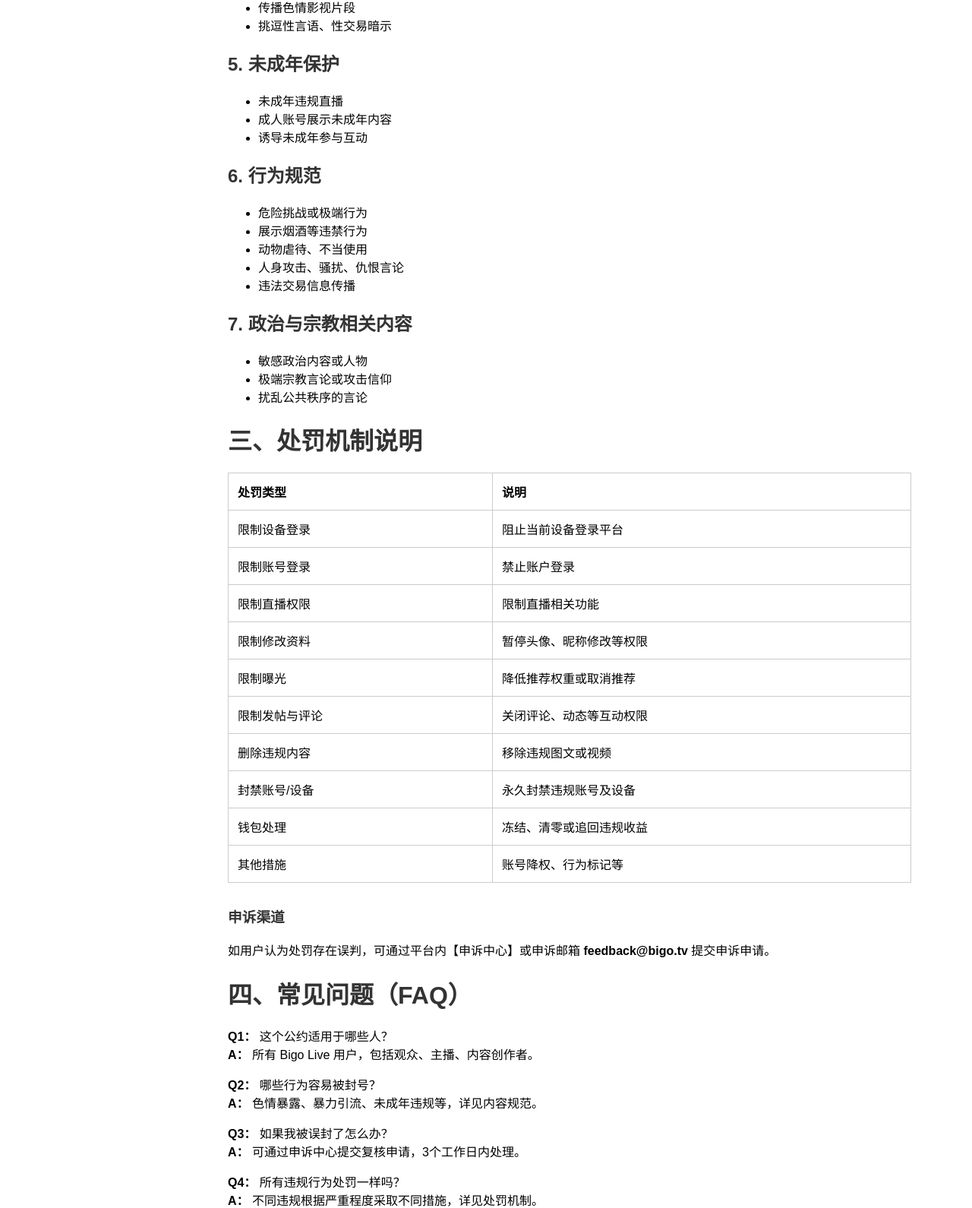
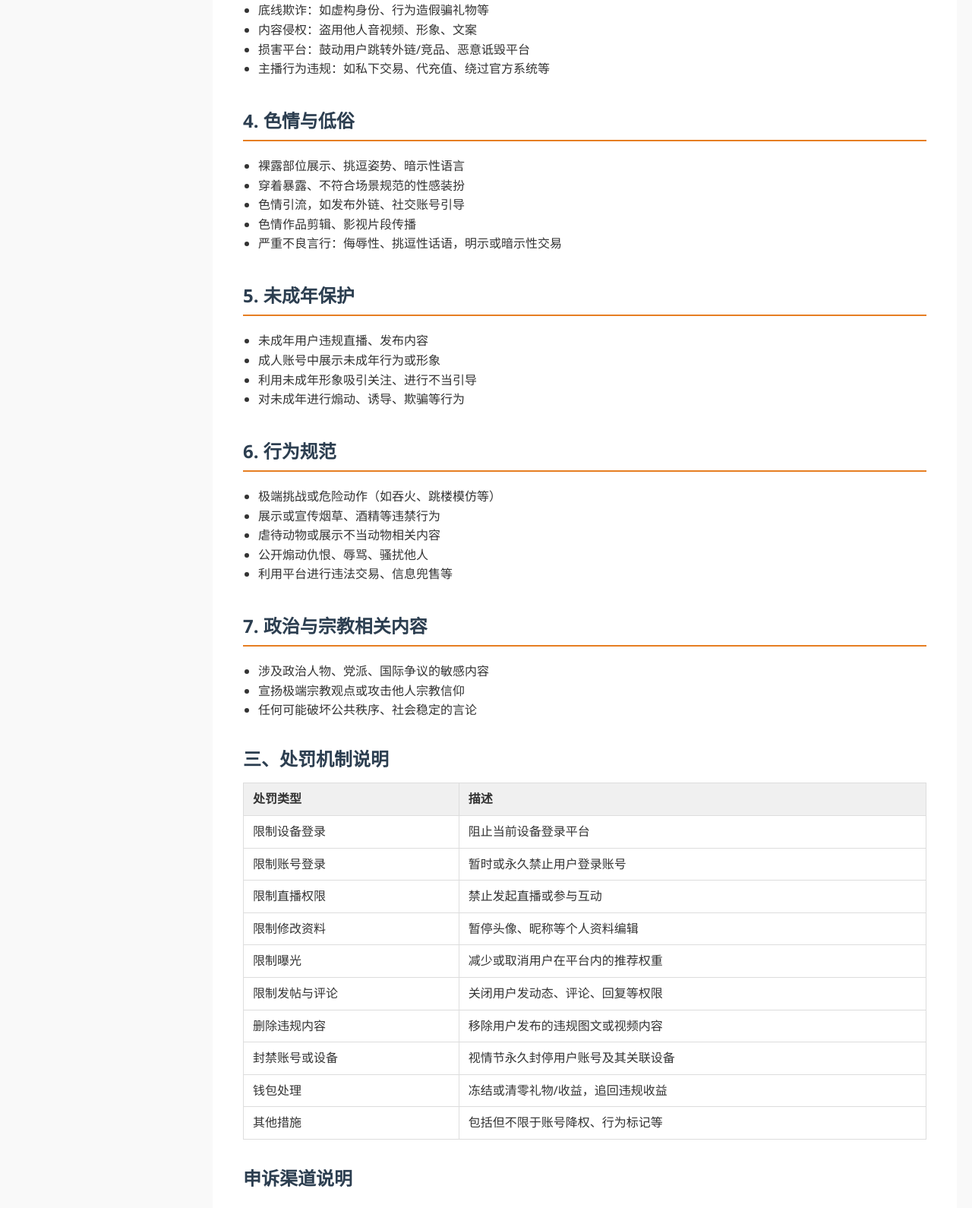
Before and after one commit to sigmund399/New-bigo-community-guidelines, a plain HTML site: page index.html in a window 1280 px wide. Shown: the part 1210-2800 px from the top of the page at 76% size. Drawn offline with Linux system fonts and the light colour scheme.

Commit message:
Update index.html

```diff
--- a/index.html
+++ b/index.html
@@ -1,78 +1,111 @@
 <!DOCTYPE html>
-<html lang="zh">
+<html lang="zh-CN">
 <head>
 <meta charset="UTF-8" />
-  <meta name="viewport" content="width=device-width, initial-scale=1.0"/>
+<meta name="viewport" content="width=device-width, initial-scale=1" />
 <title>Bigo Live 社区公约</title>
 <style>
   body {
     margin: 0;
-      font-family: Arial, sans-serif;
-      display: flex;
+    font-family: "Segoe UI", Tahoma, Geneva, Verdana, sans-serif;
+    line-height: 1.6;
+    background-color: #f9f9f9;
+    color: #333;
   }
-    nav {
-      width: 250px;
-      background-color: #f5f5f5;
+  #sidebar {
+    position: fixed;
+    top: 0;
+    left: 0;
+    width: 260px;
+    height: 100vh;
+    background-color: #2c3e50;
     padding: 20px;
-      height: 100vh;
     overflow-y: auto;
-      position: fixed;
+    box-sizing: border-box;
   }
-    nav h2 {
-      font-size: 16px;
-      margin-bottom: 10px;
+  #sidebar h2 {
+    color: #ecf0f1;
+    margin-top: 0;
+    font-size: 22px;
+    margin-bottom: 20px;
+    border-bottom: 1px solid #34495e;
+    padding-bottom: 10px;
   }
-    nav a {
+  #sidebar a {
     display: block;
+    color: #bdc3c7;
+    text-decoration: none;
     margin: 8px 0;
-      color: #007BFF;
-      text-decoration: none;
+    padding-left: 10px;
+    border-left: 3px solid transparent;
+    transition: border-color 0.3s, color 0.3s;
   }
-    nav a:hover {
-      text-decoration: underline;
+  #sidebar a:hover, #sidebar a.active {
+    color: #ecf0f1;
+    border-left-color: #e67e22;
+    background-color: #34495e;
   }
   main {
-      margin-left: 270px;
-      padding: 30px;
+    margin-left: 280px;
+    padding: 40px 40px 80px 40px;
     max-width: 900px;
+    background: #fff;
   }
-    h1, h2, h3 {
-      color: #333;
+  h1, h2, h3, h4 {
+    color: #2c3e50;
+  }
+  h1 {
+    margin-bottom: 0.5em;
+  }
+  h2 {
+    margin-top: 1.5em;
+    border-bottom: 2px solid #e67e22;
+    padding-bottom: 6px;
+  }
+  h3 {
+    margin-top: 1.2em;
+  }
+  ul {
+    padding-left: 20px;
   }
   table {
+    border-collapse: collapse;
     width: 100%;
-      border-collapse: collapse;
     margin-top: 10px;
-      margin-bottom: 30px;
+    margin-bottom: 20px;
   }
   table, th, td {
-      border: 1px solid #ccc;
+    border: 1px solid #ddd;
   }
   th, td {
-      padding: 12px;
+    padding: 8px 12px;
     text-align: left;
+  }
+  th {
+    background-color: #f0f0f0;
+  }
+  .section {
+    margin-bottom: 2em;
+  }
+  .subsection {
+    margin-bottom: 1.2em;
   }
 </style>
 </head>
 <body>
 
-<nav>
-  <h2>目录导航</h2>
-  <a href="#section1">一、总则与适用范围</a>
-  <a href="#section2">二、内容规范模块</a>
-  <a href="#violence">1. 暴力与犯罪</a>
-  <a href="#gambling">2. 赌博活动</a>
-  <a href="#platform">3. 平台利益</a>
-  <a href="#sexual">4. 色情与低俗</a>
-  <a href="#minor">5. 未成年保护</a>
-  <a href="#behavior">6. 行为规范</a>
-  <a href="#politics">7. 政治与宗教</a>
-  <a href="#section3">三、处罚机制说明</a>
-  <a href="#section4">四、常见问题 FAQ</a>
+<nav id="sidebar">
+  <h2>Bigo Live 社区公约</h2>
+  <a href="#general" class="active">一、总则与适用范围</a>
+  <a href="#content-rules">二、内容规范模块</a>
+  <a href="#punishment">三、处罚机制说明</a>
+  <a href="#appeal">申诉渠道说明</a>
+  <a href="#faq">四、常见问题（FAQ）</a>
 </nav>
 
 <main>
-  <h1 id="section1">一、总则与适用范围</h1>
+  <section id="general" class="section">
+    <h1>一、总则与适用范围</h1>
     <p>为维护 Bigo Live 社区的秩序与健康生态，我们致力于打造一个 <strong>安全、尊重、包容</strong> 的才艺展示与互动平台。为此，Bigo Live 对所有用户行为制定以下管理规范。</p>
     <p>本社区公约适用于所有用户、主播及内容创作者，并涵盖平台内所有内容与功能形式，包括但不限于：</p>
     <ul>
@@ -83,11 +116,21 @@
       <li>评论互动</li>
       <li>用户资料等</li>
     </ul>
-  <p>Bigo Live 用户需遵守所在国家/地区的法律法规，以及平台的社区管理规定。若有违反，平台有权采取包括但不限于删除违规内容、限制账号或设备登录、限制功能使用、封禁账号或设备等措施。</p>
+    <p>Bigo Live 用户需遵守所在国家/地区的法律法规，以及平台的社区管理规定。若有违反，平台有权采取包括但不限于：</p>
+    <ul>
+      <li>删除违规内容</li>
+      <li>限制账号/设备登录</li>
+      <li>限制功能使用（如直播、评论等）</li>
+      <li>封禁账号或设备</li>
+    </ul>
+  </section>
 
-  <h1 id="section2">二、内容规范模块</h1>
+  <section id="content-rules" class="section">
+    <h1>二、内容规范模块</h1>
+    <p>为统一违规行为判定标准，平台将违规内容分为以下 7 个核心类别，并依据情节严重程度进行处理。包括但不限于以下行为：</p>
 
-  <h2 id="violence">1. 暴力与犯罪</h2>
+    <div class="subsection" id="violence">
+      <h2>1. 暴力与犯罪</h2>
       <ul>
         <li>展示真实暴力、血腥场面</li>
         <li>鼓吹或演示毒品使用、制贩</li>
@@ -96,83 +139,154 @@
         <li>展示影视或游戏中的极端暴力片段</li>
         <li>使用暴力引流、表演伤害行为</li>
       </ul>
+    </div>
 
-  <h2 id="gambling">2. 赌博活动</h2>
+    <div class="subsection" id="gambling">
+      <h2>2. 赌博活动</h2>
       <ul>
-    <li>任何形式的传统或虚拟博彩</li>
+        <li>涉及任何形式的传统或虚拟博彩（如轮盘、棋牌、下注游戏）</li>
         <li>引导用户参与抽奖赌博或提供投注信息</li>
         <li>虚构的“中大奖”误导宣传</li>
       </ul>
+    </div>
 
-  <h2 id="platform">3. 平台利益相关违规</h2>
+    <div class="subsection" id="platform-integrity">
+      <h2>3. 平台利益相关违规</h2>
       <ul>
-    <li>误导性广告、虚假承诺</li>
-    <li>虚构身份、骗礼物</li>
-    <li>内容侵权</li>
-    <li>恶意诋毁平台或引流跳转</li>
-    <li>绕过官方系统的私下交易行为</li>
+        <li>不当宣传：误导性广告、虚假承诺</li>
+        <li>底线欺诈：如虚构身份、行为造假骗礼物等</li>
+        <li>内容侵权：盗用他人音视频、形象、文案</li>
+        <li>损害平台：鼓动用户跳转外链/竞品、恶意诋毁平台</li>
+        <li>主播行为违规：如私下交易、代充值、绕过官方系统等</li>
       </ul>
+    </div>
 
-  <h2 id="sexual">4. 色情与低俗</h2>
+    <div class="subsection" id="sexual-content">
+      <h2>4. 色情与低俗</h2>
       <ul>
-    <li>裸露部位展示、挑逗姿势</li>
-    <li>穿着暴露、不符合场景规范</li>
-    <li>色情引流、外链诱导</li>
-    <li>传播色情影视片段</li>
-    <li>挑逗性言语、性交易暗示</li>
+        <li>裸露部位展示、挑逗姿势、暗示性语言</li>
+        <li>穿着暴露、不符合场景规范的性感装扮</li>
+        <li>色情引流，如发布外链、社交账号引导</li>
+        <li>色情作品剪辑、影视片段传播</li>
+        <li>严重不良言行：侮辱性、挑逗性话语，明示或暗示性交易</li>
       </ul>
+    </div>
 
-  <h2 id="minor">5. 未成年保护</h2>
+    <div class="subsection" id="minor-protection">
+      <h2>5. 未成年保护</h2>
       <ul>
-    <li>未成年违规直播</li>
-    <li>成人账号展示未成年内容</li>
-    <li>诱导未成年参与互动</li>
+        <li>未成年用户违规直播、发布内容</li>
+        <li>成人账号中展示未成年行为或形象</li>
+        <li>利用未成年形象吸引关注、进行不当引导</li>
+        <li>对未成年进行煽动、诱导、欺骗等行为</li>
       </ul>
+    </div>
 
-  <h2 id="behavior">6. 行为规范</h2>
+    <div class="subsection" id="behavioral-rules">
+      <h2>6. 行为规范</h2>
       <ul>
-    <li>危险挑战或极端行为</li>
-    <li>展示烟酒等违禁行为</li>
-    <li>动物虐待、不当使用</li>
-    <li>人身攻击、骚扰、仇恨言论</li>
-    <li>违法交易信息传播</li>
+        <li>极端挑战或危险动作（如吞火、跳楼模仿等）</li>
+        <li>展示或宣传烟草、酒精等违禁行为</li>
+        <li>虐待动物或展示不当动物相关内容</li>
+        <li>公开煽动仇恨、辱骂、骚扰他人</li>
+        <li>利用平台进行违法交易、信息兜售等</li>
       </ul>
+    </div>
 
-  <h2 id="politics">7. 政治与宗教相关内容</h2>
+    <div class="subsection" id="political-religious">
+      <h2>7. 政治与宗教相关内容</h2>
       <ul>
-    <li>敏感政治内容或人物</li>
-    <li>极端宗教言论或攻击信仰</li>
-    <li>扰乱公共秩序的言论</li>
+        <li>涉及政治人物、党派、国际争议的敏感内容</li>
+        <li>宣扬极端宗教观点或攻击他人宗教信仰</li>
+        <li>任何可能破坏公共秩序、社会稳定的言论</li>
       </ul>
+    </div>
+  </section>
 
-  <h1 id="section3">三、处罚机制说明</h1>
+  <section id="punishment" class="section">
+    <h1>三、处罚机制说明</h1>
     <table>
       <thead>
-      <tr><th>处罚类型</th><th>说明</th></tr>
+        <tr>
+          <th>处罚类型</th>
+          <th>描述</th>
+        </tr>
       </thead>
       <tbody>
-      <tr><td>限制设备登录</td><td>阻止当前设备登录平台</td></tr>
-      <tr><td>限制账号登录</td><td>禁止账户登录</td></tr>
-      <tr><td>限制直播权限</td><td>限制直播相关功能</td></tr>
-      <tr><td>限制修改资料</td><td>暂停头像、昵称修改等权限</td></tr>
-      <tr><td>限制曝光</td><td>降低推荐权重或取消推荐</td></tr>
-      <tr><td>限制发帖与评论</td><td>关闭评论、动态等互动权限</td></tr>
-      <tr><td>删除违规内容</td><td>移除违规图文或视频</td></tr>
-      <tr><td>封禁账号/设备</td><td>永久封禁违规账号及设备</td></tr>
-      <tr><td>钱包处理</td><td>冻结、清零或追回违规收益</td></tr>
-      <tr><td>其他措施</td><td>账号降权、行为标记等</td></tr>
+        <tr>
+          <td>限制设备登录</td>
+          <td>阻止当前设备登录平台</td>
+        </tr>
+        <tr>
+          <td>限制账号登录</td>
+          <td>暂时或永久禁止用户登录账号</td>
+        </tr>
+        <tr>
+          <td>限制直播权限</td>
+          <td>禁止发起直播或参与互动</td>
+        </tr>
+        <tr>
+          <td>限制修改资料</td>
+          <td>暂停头像、昵称等个人资料编辑</td>
+        </tr>
+        <tr>
+          <td>限制曝光</td>
+          <td>减少或取消用户在平台内的推荐权重</td>
+        </tr>
+        <tr>
+          <td>限制发帖与评论</td>
+          <td>关闭用户发动态、评论、回复等权限</td>
+        </tr>
+        <tr>
+          <td>删除违规内容</td>
+          <td>移除用户发布的违规图文或视频内容</td>
+        </tr>
+        <tr>
+          <td>封禁账号或设备</td>
+          <td>视情节永久封停用户账号及其关联设备</td>
+        </tr>
+        <tr>
+          <td>钱包处理</td>
+          <td>冻结或清零礼物/收益，追回违规收益</td>
+        </tr>
+        <tr>
+          <td>其他措施</td>
+          <td>包括但不限于账号降权、行为标记等</td>
+        </tr>
       </tbody>
     </table>
+  </section>
 
-  <h3>申诉渠道</h3>
-  <p>如用户认为处罚存在误判，可通过平台内【申诉中心】或申诉邮箱 <strong>feedback@bigo.tv</strong> 提交申诉申请。</p>
+  <section id="appeal" class="section">
+    <h1>申诉渠道说明</h1>
+    <p>如用户认为处理存在误判，请通过平台内【申诉中心】或申诉邮箱 <a href="mailto:feedback@bigo.tv">feedback@bigo.tv</a> 提交申请。我们将尽快审核处理，并返回申诉结果。</p>
+  </section>
 
-  <h1 id="section4">四、常见问题（FAQ）</h1>
-  <p><strong>Q1：</strong> 这个公约适用于哪些人？<br/> <strong>A：</strong> 所有 Bigo Live 用户，包括观众、主播、内容创作者。</p>
-  <p><strong>Q2：</strong> 哪些行为容易被封号？<br/> <strong>A：</strong> 色情暴露、暴力引流、未成年违规等，详见内容规范。</p>
-  <p><strong>Q3：</strong> 如果我被误封了怎么办？<br/> <strong>A：</strong> 可通过申诉中心提交复核申请，3个工作日内处理。</p>
-  <p><strong>Q4：</strong> 所有违规行为处罚一样吗？<br/> <strong>A：</strong> 不同违规根据严重程度采取不同措施，详见处罚机制。</p>
+  <section id="faq" class="section">
+    <h1>四、常见问题（FAQ）专区</h1>
+    <dl>
+      <dt>Q1：这个公约适用于哪些人？</dt>
+      <dd>A：适用于所有 Bigo Live 用户，包括观众、主播、内容创作者等。</dd>
+      <dt>Q2：哪些行为容易导致账号被封？</dt>
+      <dd>A：色情暴露、暴力引流、虚假宣传、未成年违规等行为均有较高处罚风险，详见内容规范模块。</dd>
+      <dt>Q3：如果我被误封了怎么办？</dt>
+      <dd>A：可前往【申诉中心】提交资料申请复核，系统将在3个工作日内给出审核结果。</dd>
+      <dt>Q4：是否所有行为都处罚一样？</dt>
+      <dd>A：处罚根据行为本身的类型与严重性而定，轻则提醒警告，重则永久封禁。</dd>
+    </dl>
+  </section>
+</main>
 
-</main>
+<script>
+  // 侧边栏导航高亮逻辑
+  const sidebarLinks = document.querySelectorAll('#sidebar a');
+  sidebarLinks.forEach(link => {
+    link.addEventListener('click', () => {
+      sidebarLinks.forEach(l => l.classList.remove('active'));
+      link.classList.add('active');
+    });
+  });
+</script>
+
 </body>
 </html>
```
Lines whose indentation alone changed are shown as unchanged.
